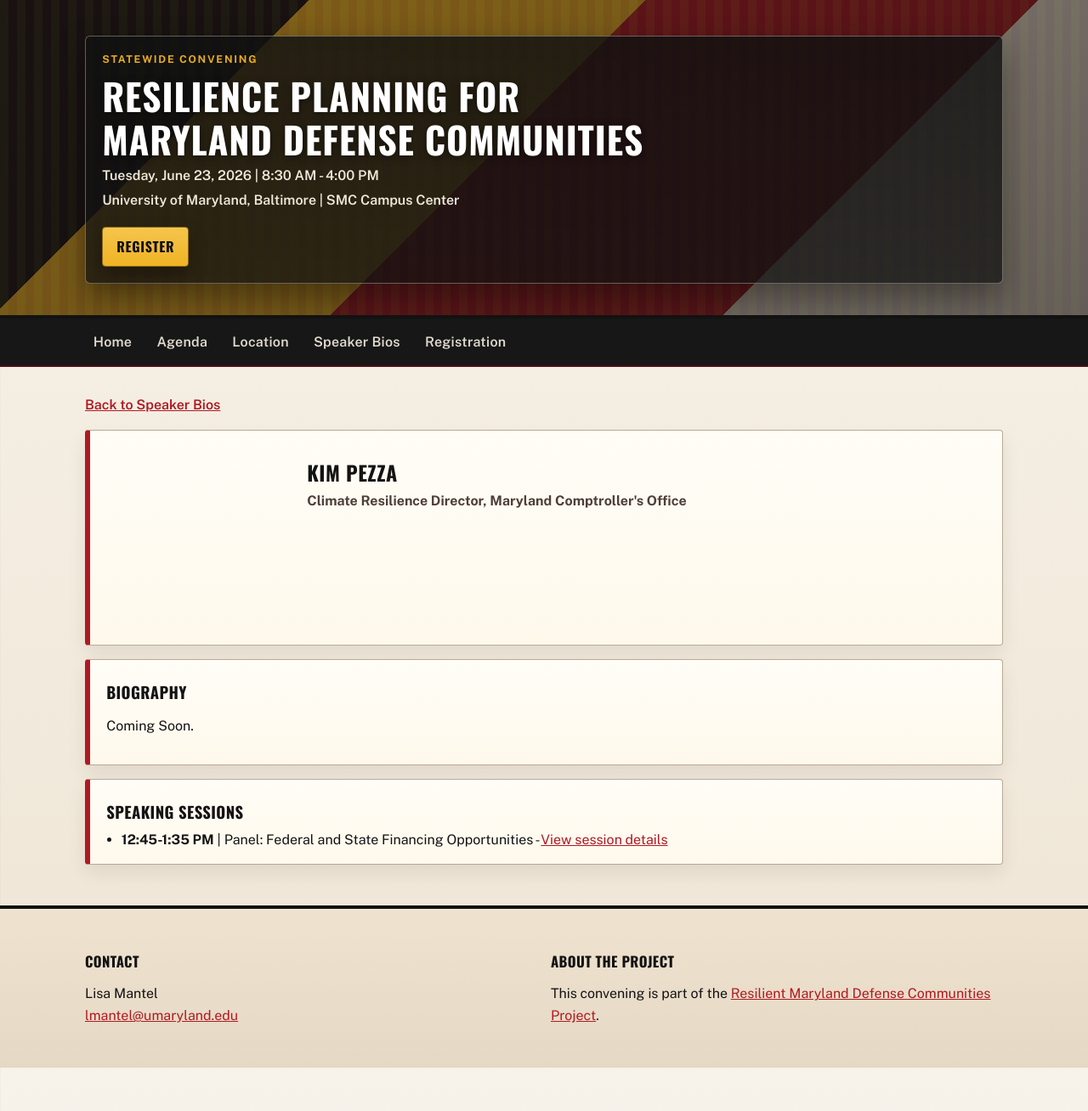
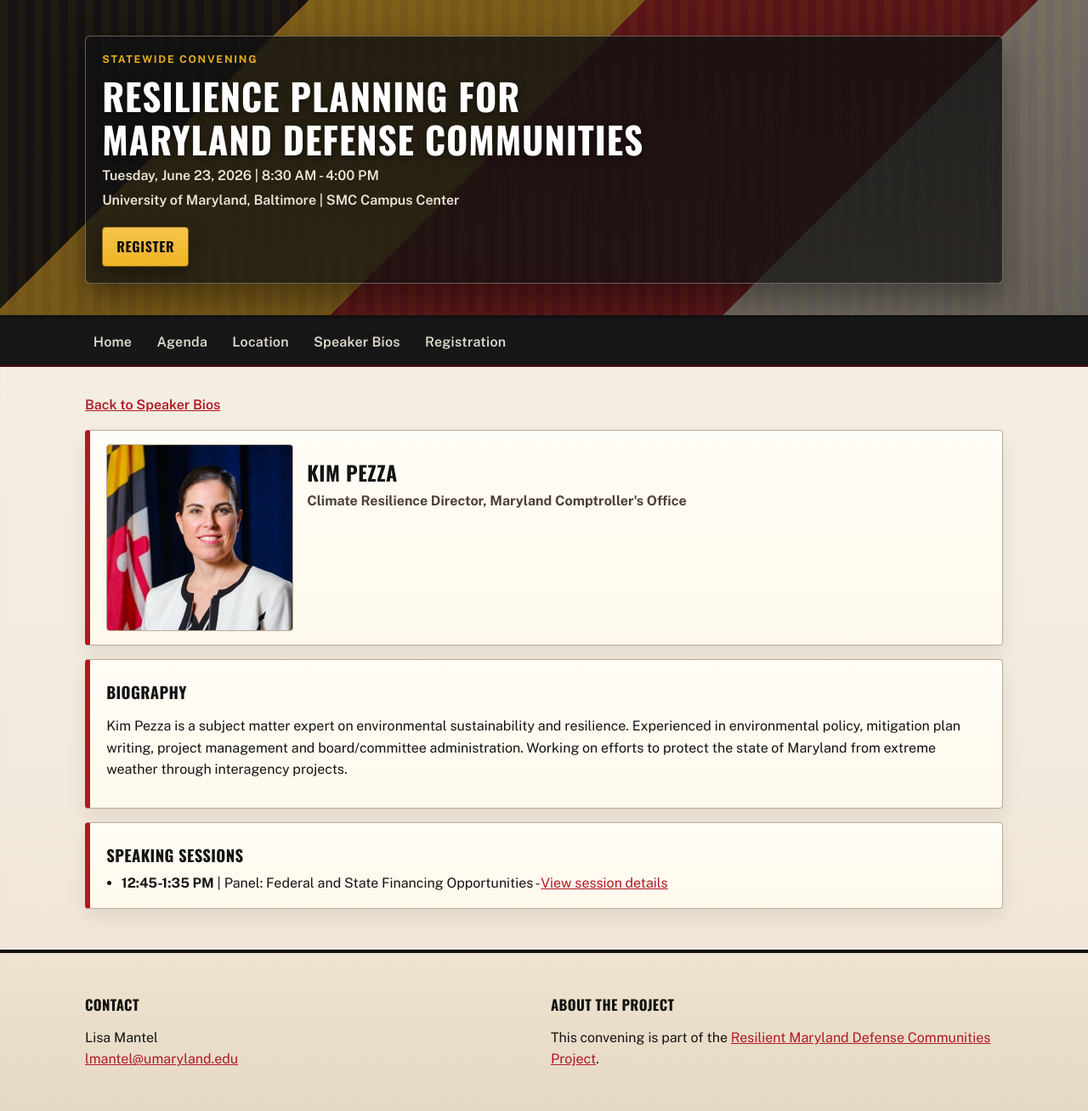
Before and after one commit to christophersw/convening_website, a Jekyll site: the page built from speakers/kim-pezza.md, in a window 1280 px wide. Shown: the whole page at 85% size. Built offline with Jekyll 4.4.1, drawn with Linux system fonts in a browser that asks for light colours; before the commit the page ends 1257 px from its top, so only the background shows below that.

Commit message:
Adding bio and headshot for KP.

```diff
--- a/speakers/kim-pezza.md
+++ b/speakers/kim-pezza.md
@@ -4,10 +4,12 @@ title: "Kim Pezza"
 permalink: /speakers/kim-pezza/
 speaker_name: "Kim Pezza"
 speaker_title: "Climate Resilience Director, Maryland Comptroller's Office"
-photo: /assets/images/speakers/placeholder.svg
-photo_alt: "Headshot placeholder for Kim Pezza"
+photo: /assets/images/speakers/kim-pezza.jpg
+photo_alt: "Headshot of Kim Pezza"
 sessions:
   - time: "12:45-1:35 PM"
     title: "Panel: Federal and State Financing Opportunities"
     session_url: /agenda/sessions/panel-federal-state-financing-opportunities/
 ---
+
+Kim Pezza is a subject matter expert on environmental sustainability and resilience. Experienced in environmental policy, mitigation plan writing, project management and board/committee administration. Working on efforts to protect the state of Maryland from extreme weather through interagency projects.
```
Also changed, not shown: assets/images/speakers/kim-pezza.jpg (added).
